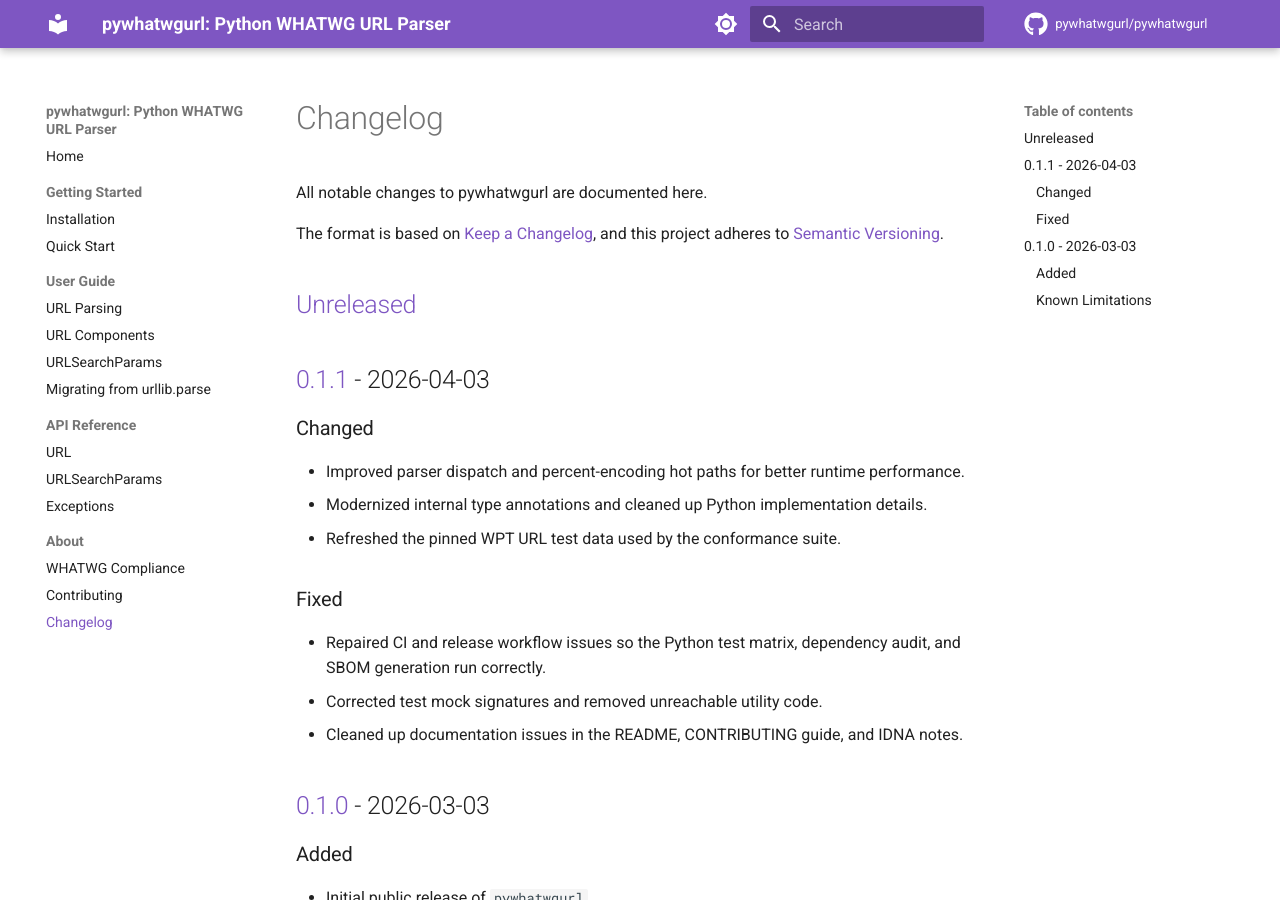
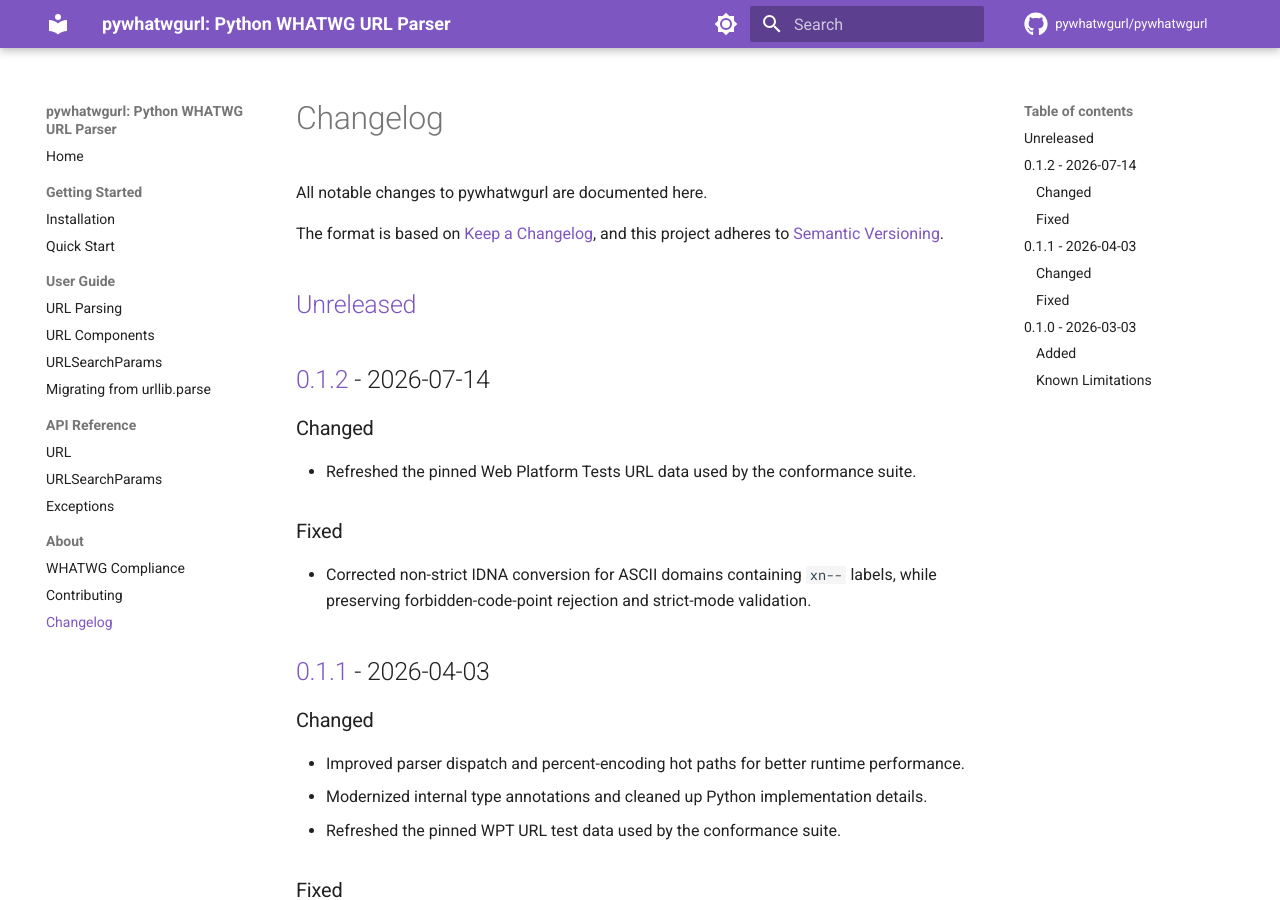
Before and after one commit to pywhatwgurl/pywhatwgurl, an MkDocs documentation site: the page built from docs/about/changelog.md, in a window 1280 px wide and 900 px high. Built offline with MkDocs 1.6.1 and Material for MkDocs 9.7.7, drawn with Linux system fonts in a browser that asks for light colours; comment, search, counter and statistics services are not loaded.

Commit message:
docs: prepare v0.1.2 release

```diff
--- a/docs/about/changelog.md
+++ b/docs/about/changelog.md
@@ -6,6 +6,14 @@
 and this project adheres to [Semantic Versioning](https://semver.org/spec/v2.0.0.html).
 
 ## [Unreleased]
+
+## [0.1.2] - 2026-07-14
+
+### Changed
+- Refreshed the pinned Web Platform Tests URL data used by the conformance suite.
+
+### Fixed
+- Corrected non-strict IDNA conversion for ASCII domains containing `xn--` labels, while preserving forbidden-code-point rejection and strict-mode validation.
 
 ## [0.1.1] - 2026-04-03
 
@@ -34,6 +42,7 @@
 ### Known Limitations
 - IDNA tests are marked as expected failures (`xfail`) because Python's `idna` library follows stricter RFC 5891/5892 rules than the WHATWG URL Standard's lenient UTS46 processing.
 
-[Unreleased]: https://github.com/pywhatwgurl/pywhatwgurl/compare/v0.1.1...HEAD
+[Unreleased]: https://github.com/pywhatwgurl/pywhatwgurl/compare/v0.1.2...HEAD
+[0.1.2]: https://github.com/pywhatwgurl/pywhatwgurl/releases/tag/v0.1.2
 [0.1.1]: https://github.com/pywhatwgurl/pywhatwgurl/releases/tag/v0.1.1
 [0.1.0]: https://github.com/pywhatwgurl/pywhatwgurl/releases/tag/v0.1.0
```
Also changed, not shown: CHANGELOG.md (+13 -0 lines).
